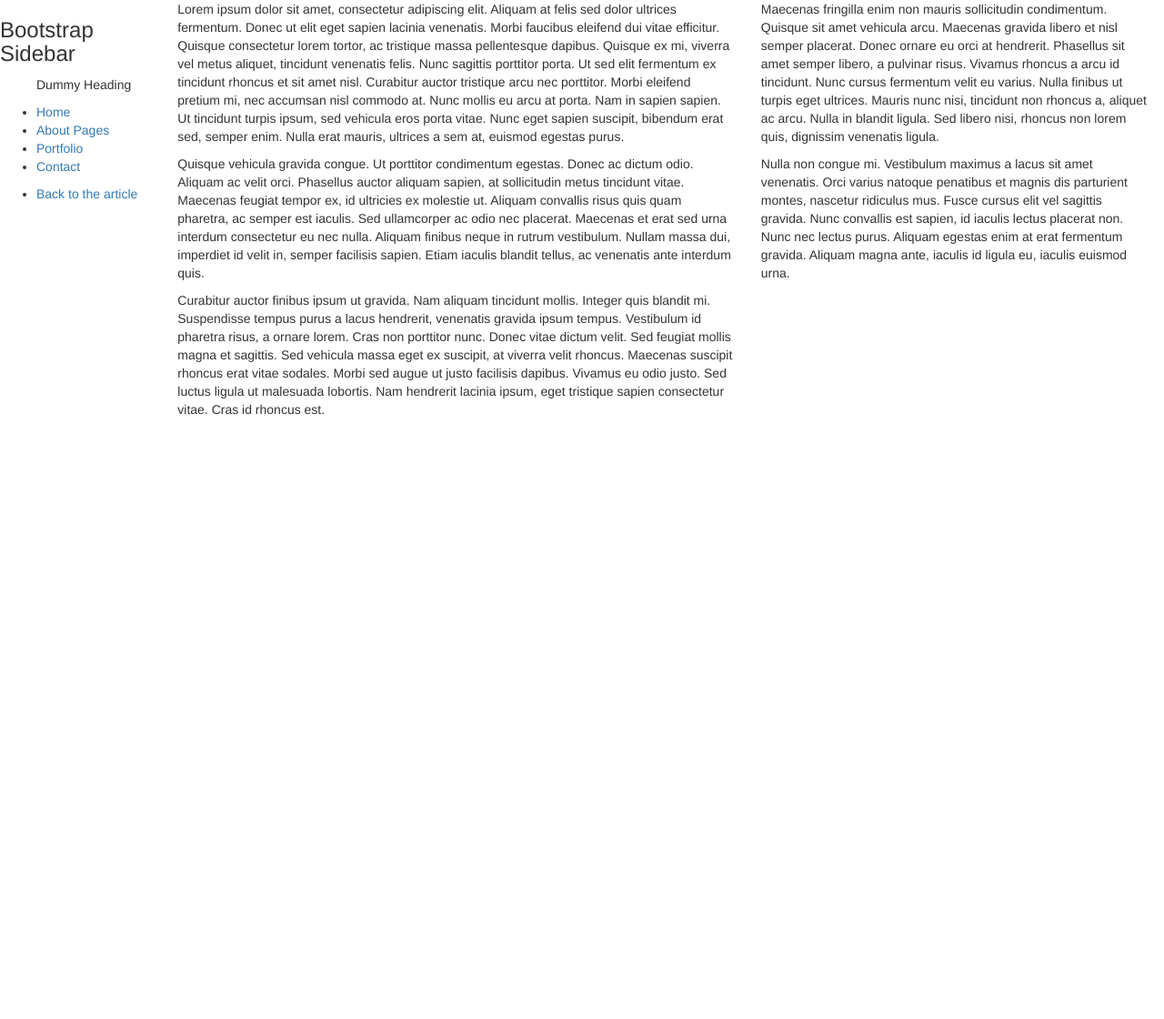
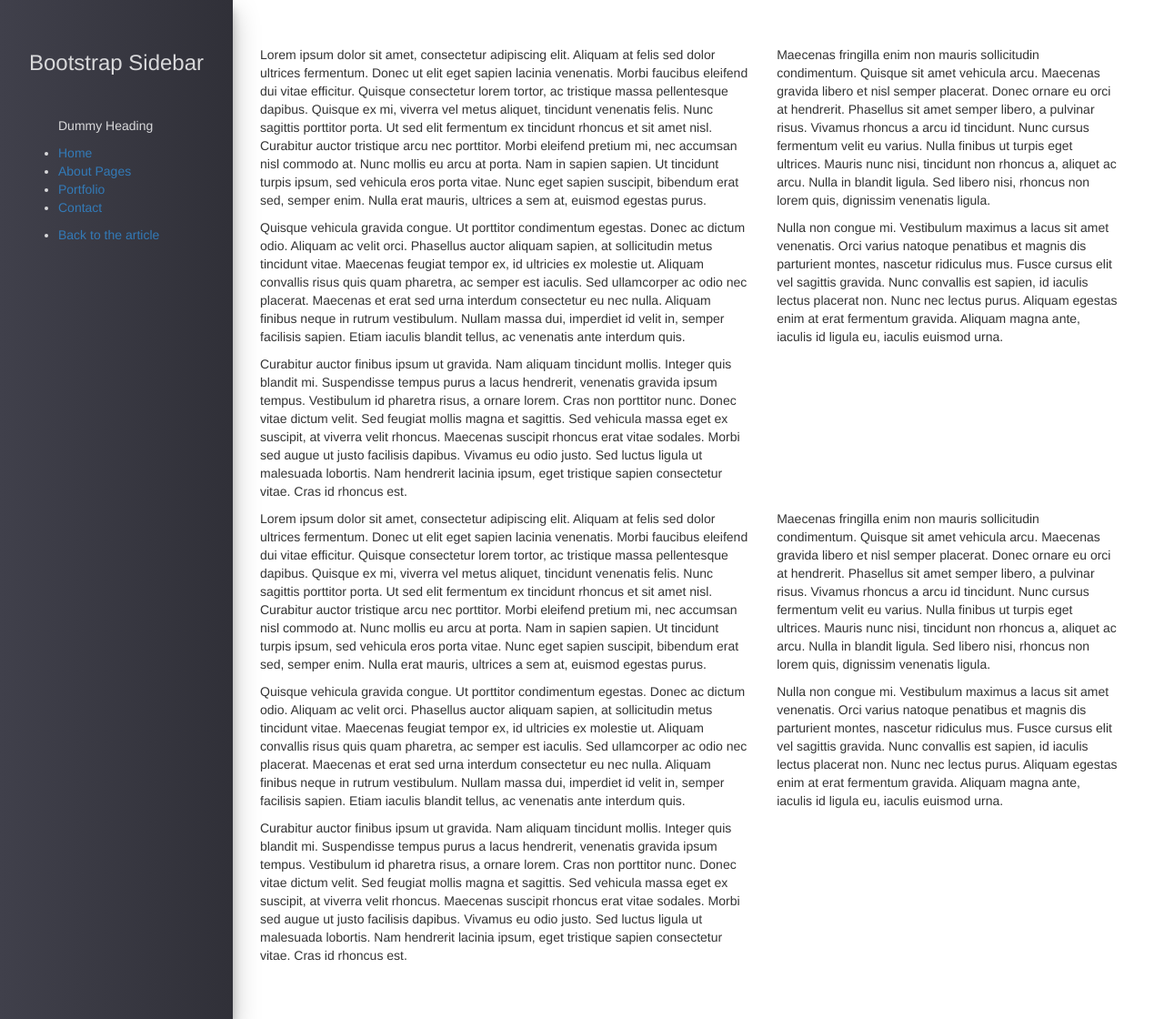
Before and after one commit to joserogeriofilho/sunset, a PHP site: page /sidebar.html in a window 1280 px wide. Shown: the whole page at 91% size. Run offline with PHP 8.4, Linux system fonts and the light colour scheme.

Commit message:
Inicio da sidebar

```diff
--- a/dist/darktropical/css/custom.css
+++ b/dist/darktropical/css/custom.css
@@ -1,5 +1,28 @@
+html, body, .container-fluid {
+  height: 100%; }
+
+.container-fluid {
+  overflow-y: scroll;
+  padding: 50px 50px 50px 30px; }
+
 .wrapper {
-  display: flex; }
+  display: flex;
+  height: 100%; }
+
+.sidebar {
+  background: linear-gradient(to right, #40404B, #303038);
+  box-shadow: 0 14px 28px rgba(0, 0, 0, 0.25), 0 10px 10px rgba(0, 0, 0, 0.22);
+  color: #D9D9DB;
+  height: 100%;
+  min-width: 256px;
+  padding: 0 24px 0 24px;
+  position: sticky; }
+  .sidebar .app-name {
+    align-items: center;
+    display: flex;
+    flex-direction: column;
+    justify-content: center;
+    min-height: 128px; }
 
 .form-group {
   height: 48px; }
--- a/sidebar.html
+++ b/sidebar.html
@@ -28,8 +28,8 @@
 
     <div class="wrapper">
 
-      <nav>
-        <div>
+      <nav class="sidebar">
+        <div class="app-name">
           <h3>Bootstrap Sidebar</h3>
         </div>
 
@@ -66,7 +66,7 @@
       </nav>
 
       <!-- Page Content Holder -->
-      <div class="container" id="content">
+      <div class="container-fluid" id="content">
         <div class="row">
           <div class="col-xs-7">
             <p>Lorem ipsum dolor sit amet, consectetur adipiscing elit. Aliquam at felis sed dolor ultrices fermentum. Donec ut elit eget sapien lacinia venenatis. Morbi faucibus eleifend dui vitae efficitur. Quisque consectetur lorem tortor, ac tristique massa pellentesque dapibus. Quisque ex mi, viverra vel metus aliquet, tincidunt venenatis felis. Nunc sagittis porttitor porta. Ut sed elit fermentum ex tincidunt rhoncus et sit amet nisl. Curabitur auctor tristique arcu nec porttitor. Morbi eleifend pretium mi, nec accumsan nisl commodo at. Nunc mollis eu arcu at porta. Nam in sapien sapien. Ut tincidunt turpis ipsum, sed vehicula eros porta vitae. Nunc eget sapien suscipit, bibendum erat sed, semper enim. Nulla erat mauris, ultrices a sem at, euismod egestas purus.</p>
@@ -81,6 +81,21 @@
             <p>Nulla non congue mi. Vestibulum maximus a lacus sit amet venenatis. Orci varius natoque penatibus et magnis dis parturient montes, nascetur ridiculus mus. Fusce cursus elit vel sagittis gravida. Nunc convallis est sapien, id iaculis lectus placerat non. Nunc nec lectus purus. Aliquam egestas enim at erat fermentum gravida. Aliquam magna ante, iaculis id ligula eu, iaculis euismod urna.</p>
           </div>
         </div>
+
+        <div class="row">
+            <div class="col-xs-7">
+              <p>Lorem ipsum dolor sit amet, consectetur adipiscing elit. Aliquam at felis sed dolor ultrices fermentum. Donec ut elit eget sapien lacinia venenatis. Morbi faucibus eleifend dui vitae efficitur. Quisque consectetur lorem tortor, ac tristique massa pellentesque dapibus. Quisque ex mi, viverra vel metus aliquet, tincidunt venenatis felis. Nunc sagittis porttitor porta. Ut sed elit fermentum ex tincidunt rhoncus et sit amet nisl. Curabitur auctor tristique arcu nec porttitor. Morbi eleifend pretium mi, nec accumsan nisl commodo at. Nunc mollis eu arcu at porta. Nam in sapien sapien. Ut tincidunt turpis ipsum, sed vehicula eros porta vitae. Nunc eget sapien suscipit, bibendum erat sed, semper enim. Nulla erat mauris, ultrices a sem at, euismod egestas purus.</p>
+
+              <p>Quisque vehicula gravida congue. Ut porttitor condimentum egestas. Donec ac dictum odio. Aliquam ac velit orci. Phasellus auctor aliquam sapien, at sollicitudin metus tincidunt vitae. Maecenas feugiat tempor ex, id ultricies ex molestie ut. Aliquam convallis risus quis quam pharetra, ac semper est iaculis. Sed ullamcorper ac odio nec placerat. Maecenas et erat sed urna interdum consectetur eu nec nulla. Aliquam finibus neque in rutrum vestibulum. Nullam massa dui, imperdiet id velit in, semper facilisis sapien. Etiam iaculis blandit tellus, ac venenatis ante interdum quis.</p>
+
+              <p>Curabitur auctor finibus ipsum ut gravida. Nam aliquam tincidunt mollis. Integer quis blandit mi. Suspendisse tempus purus a lacus hendrerit, venenatis gravida ipsum tempus. Vestibulum id pharetra risus, a ornare lorem. Cras non porttitor nunc. Donec vitae dictum velit. Sed feugiat mollis magna et sagittis. Sed vehicula massa eget ex suscipit, at viverra velit rhoncus. Maecenas suscipit rhoncus erat vitae sodales. Morbi sed augue ut justo facilisis dapibus. Vivamus eu odio justo. Sed luctus ligula ut malesuada lobortis. Nam hendrerit lacinia ipsum, eget tristique sapien consectetur vitae. Cras id rhoncus est.</p>
+            </div>
+            <div class="col-xs-5">
+              <p>Maecenas fringilla enim non mauris sollicitudin condimentum. Quisque sit amet vehicula arcu. Maecenas gravida libero et nisl semper placerat. Donec ornare eu orci at hendrerit. Phasellus sit amet semper libero, a pulvinar risus. Vivamus rhoncus a arcu id tincidunt. Nunc cursus fermentum velit eu varius. Nulla finibus ut turpis eget ultrices. Mauris nunc nisi, tincidunt non rhoncus a, aliquet ac arcu. Nulla in blandit ligula. Sed libero nisi, rhoncus non lorem quis, dignissim venenatis ligula.</p>
+
+              <p>Nulla non congue mi. Vestibulum maximus a lacus sit amet venenatis. Orci varius natoque penatibus et magnis dis parturient montes, nascetur ridiculus mus. Fusce cursus elit vel sagittis gravida. Nunc convallis est sapien, id iaculis lectus placerat non. Nunc nec lectus purus. Aliquam egestas enim at erat fermentum gravida. Aliquam magna ante, iaculis id ligula eu, iaculis euismod urna.</p>
+            </div>
+          </div>
       </div>
     </div>
 
--- /dev/null
+++ b/src/darktropical/sass/components/layout.scss
@@ -0,0 +1,13 @@
+html, body, .container-fluid{
+    height: 100%;
+}
+
+.container-fluid{
+    overflow-y: scroll;
+    padding: 50px 50px 50px 30px;
+}
+
+.wrapper{
+    display: flex;
+    height: 100%;
+}
--- a/src/darktropical/sass/components/palette.scss
+++ b/src/darktropical/sass/components/palette.scss
@@ -1 +1,16 @@
+$gray100: #D9D9DB;
+$gray200: #B3B3B7;
+$gray300: #8C8C93;
+$gray400: #66666F;
+$gray500: #40404B;
+$gray600: #303038;
+$gray700: #202026;
+$gray800: #101013;
+$gray900: #000000;
+
+$blue: #2077CB;
+$yellow: #FEEE5B;
+$red: #FE4D42;
+
+
 $primary: #237840;
--- /dev/null
+++ b/src/darktropical/sass/components/shadows.scss
@@ -0,0 +1,12 @@
+$shadow1: 0 1px 3px rgba(0,0,0,0.12), 0 1px 2px rgba(0,0,0,0.24);
+$shadow2: 0 3px 6px rgba(0,0,0,0.16), 0 3px 6px rgba(0,0,0,0.23);
+$shadow3: 0 10px 20px rgba(0,0,0,0.19), 0 6px 6px rgba(0,0,0,0.23);
+$shadow4: 0 14px 28px rgba(0,0,0,0.25), 0 10px 10px rgba(0,0,0,0.22);
+$shadow5: 0 19px 38px rgba(0,0,0,0.30), 0 15px 12px rgba(0,0,0,0.22);
+
+
+$shadowT1: 1px 0 3px rgba(0,0,0,0.12), 1px 0 2px rgba(0,0,0,0.24);
+$shadowT2: 3px 0 6px rgba(0,0,0,0.16), 3px 0 6px rgba(0,0,0,0.23);
+$shadowT3: 10px 0 20px rgba(0,0,0,0.19), 6px 0 6px rgba(0,0,0,0.23);
+$shadowT4: 14px 0 28px rgba(0,0,0,0.25), 10px 0 10px rgba(0,0,0,0.22);
+$shadowT5: 19px 0 38px rgba(0,0,0,0.30), 15px 0 12px rgba(0,0,0,0.22);
--- a/src/darktropical/sass/components/sidebar.scss
+++ b/src/darktropical/sass/components/sidebar.scss
@@ -1,3 +1,17 @@
-.wrapper{
-    display: flex;
+.sidebar{
+    background: linear-gradient(to right, $gray500 , $gray600);
+    box-shadow: $shadow4;
+    color: $gray100;
+    height: 100%;
+    min-width: 256px;
+    padding: 0 24px 0 24px;
+    position: sticky;
+
+    .app-name{
+        align-items: center;
+        display: flex;
+        flex-direction: column;
+        justify-content: center;
+        min-height: 128px;
+    }
 }
--- a/src/darktropical/sass/custom.scss
+++ b/src/darktropical/sass/custom.scss
@@ -1,5 +1,7 @@
 @import 'components/palette';
 @import 'components/transitions';
+@import 'components/shadows';
 
+@import 'components/layout';
 @import 'components/sidebar';
 @import 'components/inputs';
```
